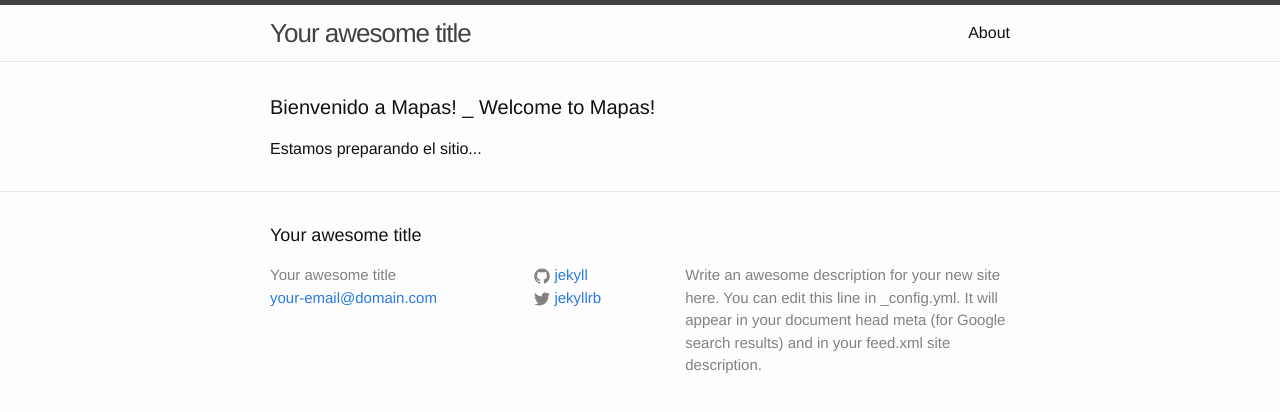
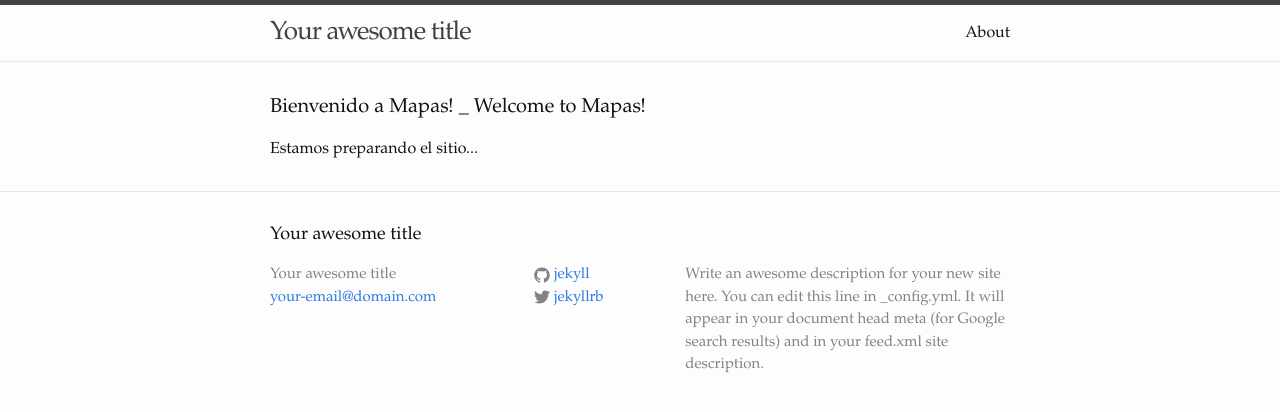
Before and after one commit to ceberm/ceberm.github.io, a Jekyll site: the page built from index.html, in a window 1280 px wide. Shown: the top 412 px of the page. Built offline with Jekyll 4.4.1, drawn with Linux system fonts in a browser that asks for light colours.

Commit message:
Update main.scss

```diff
--- a/css/main.scss
+++ b/css/main.scss
@@ -6,7 +6,7 @@
 
 
 // Our variables
-$base-font-family: "Helvetica Neue", Helvetica, Arial, sans-serif;
+$base-font-family: "palatino", palatino, palatino, sans-serif;
 $base-font-size:   16px;
 $base-font-weight: 400;
 $small-font-size:  $base-font-size * 0.875;
```
